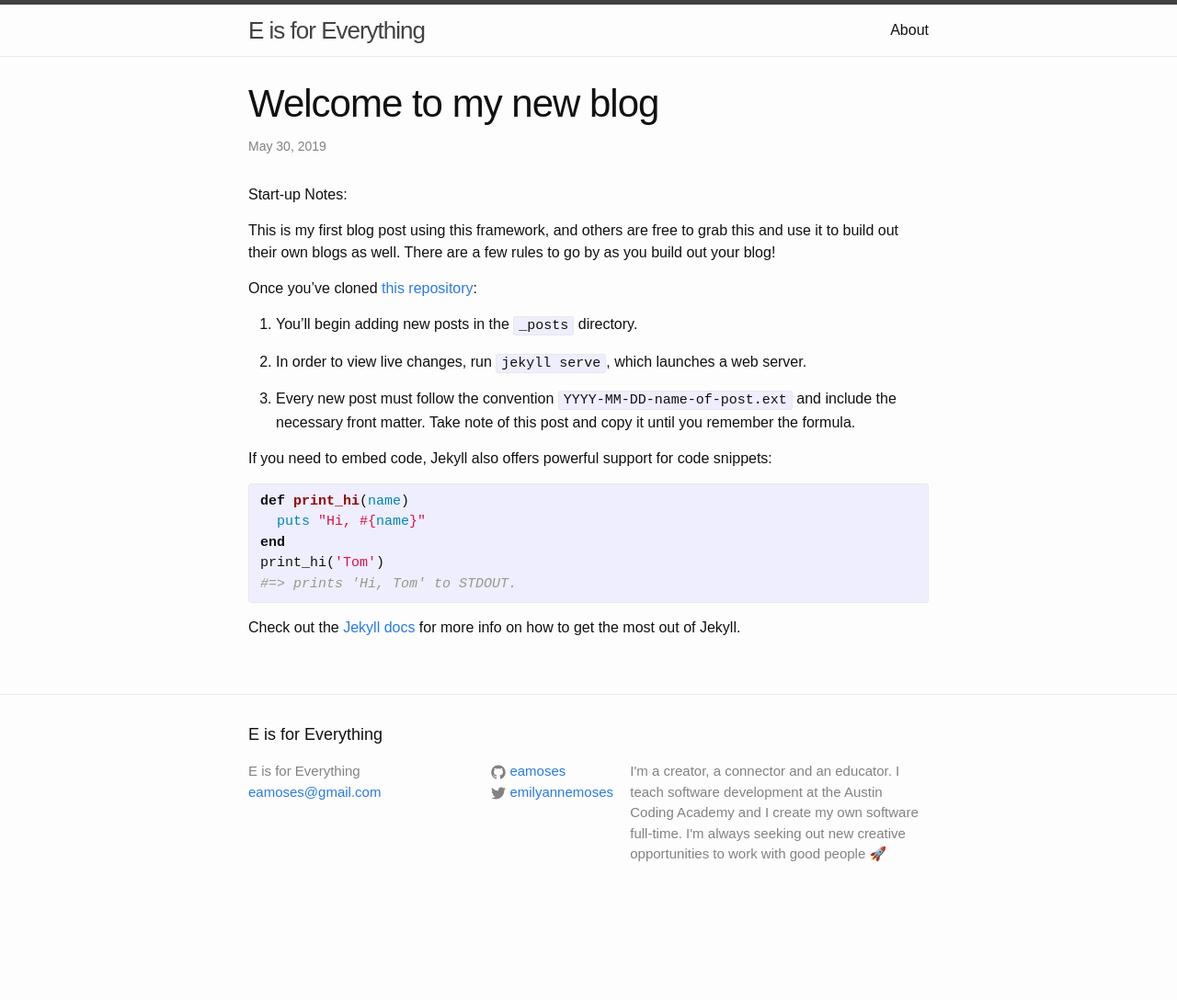
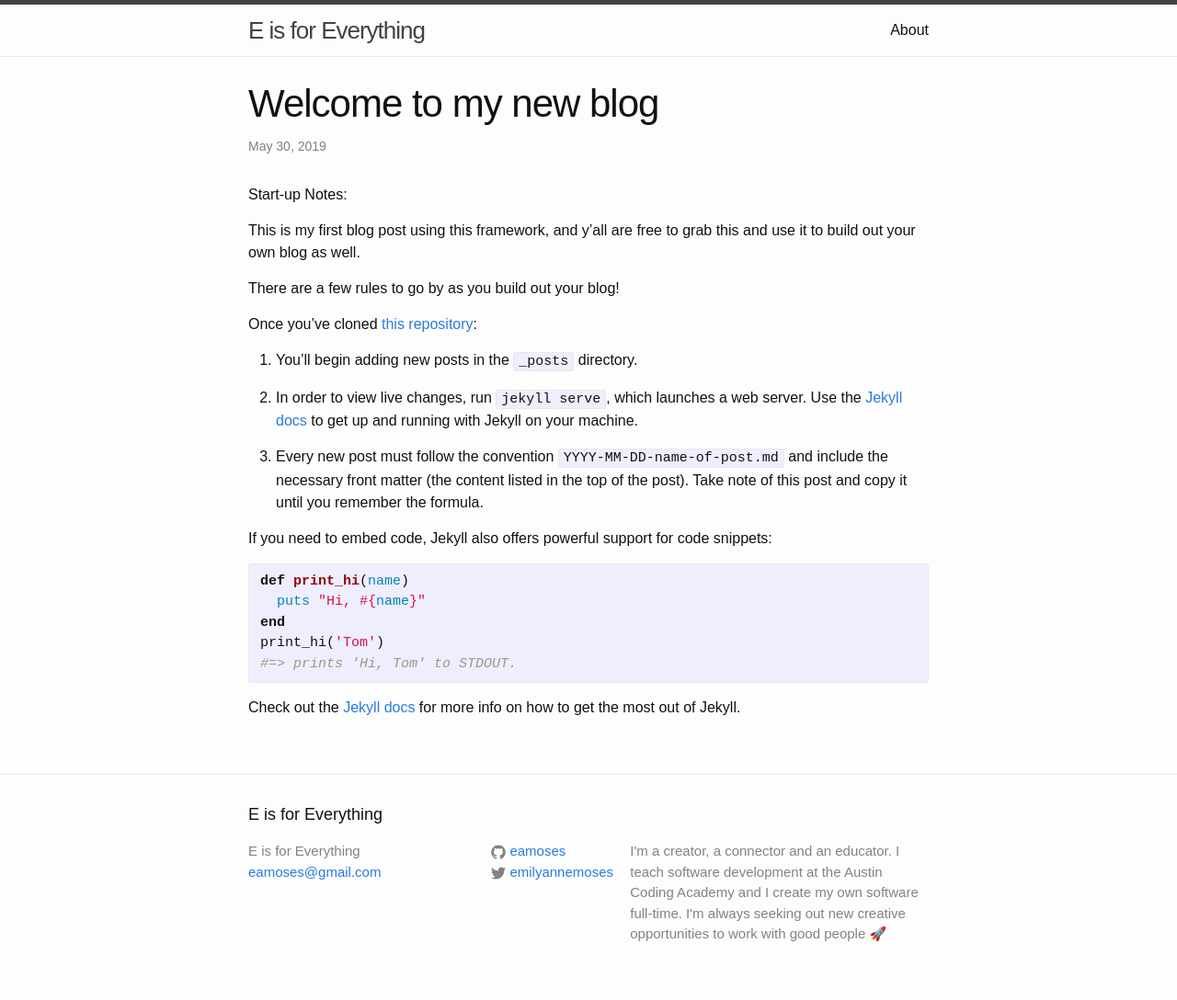
Before and after one commit to emilyannemoses/blog, a Jekyll site: the page built from _posts/2019-05-30-welcome-to-my-new-blog.md, in a window 1280 px wide. Shown: the whole page at 92% size. Built offline with Jekyll 4.4.1, drawn with Linux system fonts in a browser that asks for light colours; before the commit the page ends 1001 px from its top, so only the background shows below that.

Commit message:
editing post

```diff
--- a/_posts/2019-05-30-welcome-to-my-new-blog.md
+++ b/_posts/2019-05-30-welcome-to-my-new-blog.md
@@ -7,15 +7,17 @@ categories: alpha post
 
 Start-up Notes:
 
-This is my first blog post using this framework, and others are free to grab this and use it to build out their own blogs as well. There are a few rules to go by as you build out your blog!
+This is my first blog post using this framework, and y'all are free to grab this and use it to build out your own blog as well.
+
+There are a few rules to go by as you build out your blog!
 
 Once you've cloned [this repository]:
 
 1. You’ll begin adding new posts in the `_posts` directory.
 
-2. In order to view live changes, run `jekyll serve`, which launches a web server.
+2. In order to view live changes, run `jekyll serve`, which launches a web server. Use the [Jekyll docs][jekyll-docs] to get up and running with Jekyll on your machine.
 
-3. Every new post must follow the convention `YYYY-MM-DD-name-of-post.ext` and include the necessary front matter. Take note of this post and copy it until you remember the formula.
+3. Every new post must follow the convention `YYYY-MM-DD-name-of-post.md` and include the necessary front matter (the content listed in the top of the post). Take note of this post and copy it until you remember the formula.
 
 If you need to embed code, Jekyll also offers powerful support for code snippets:
 
```
